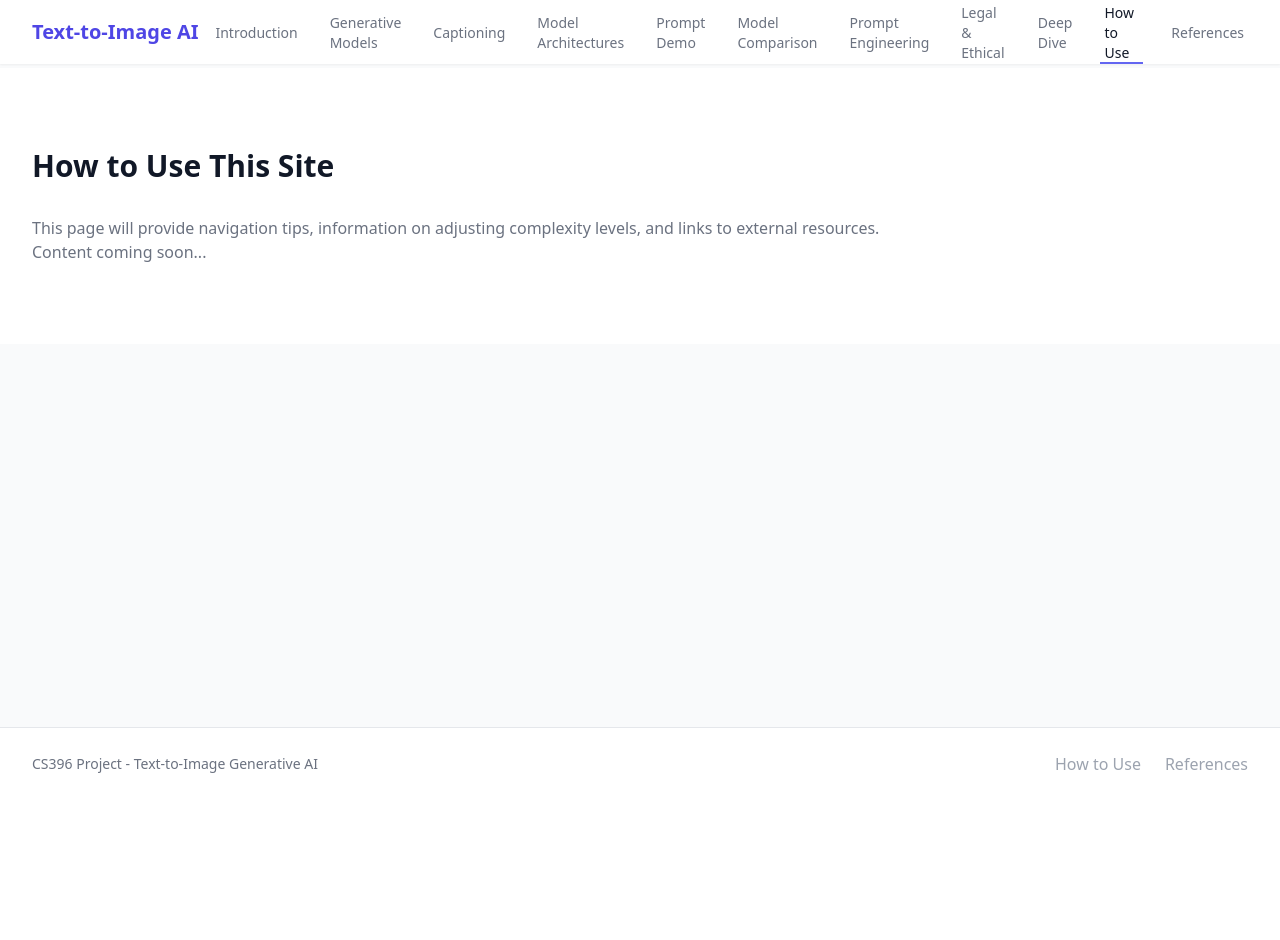
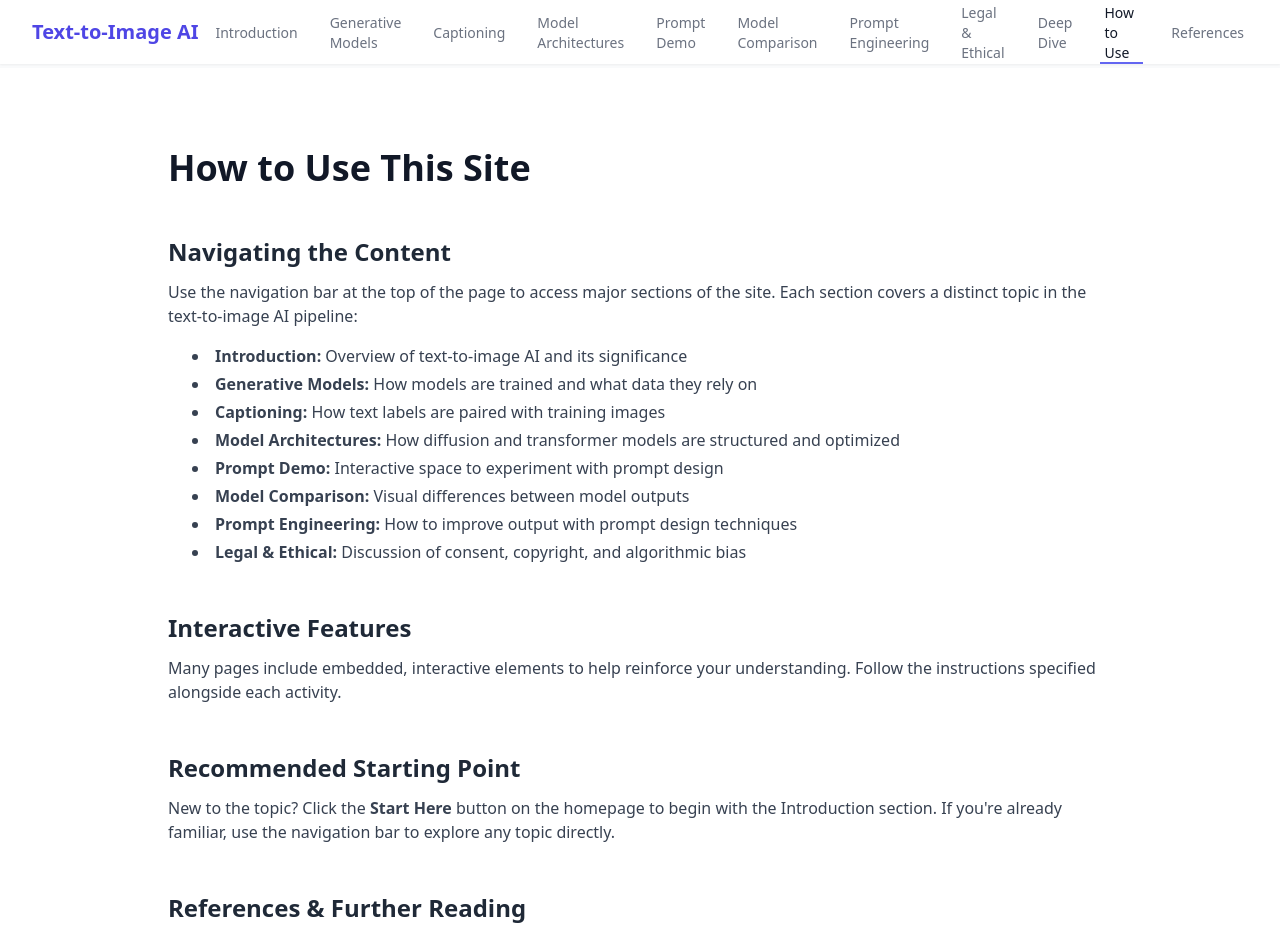
Before and after one commit to rsmkhal/genai-explainer, a React app: page /#/how-to-use in a window 1280 px wide. Shown: the top 940 px of the page. Before the commit the page ends 800 px from the top, so only its background shows below. Built offline with nearby package versions, Linux system fonts and the light colour scheme; the HTML template or start-up script is replaced by a standard one.

Commit message:
instructions added

```diff
--- a/src/pages/Home.tsx
+++ b/src/pages/Home.tsx
@@ -31,7 +31,7 @@ const Home = () => {
               Explore the World of Generative AI
             </h2>
             <p className="mt-4 max-w-2xl mx-auto text-xl text-gray-500">
-              This interactive site guides you through the fascinating
+              This interactive site guides you through the
               technology behind text-to-image AI models.
             </p>
           </div>
--- a/src/pages/HowToUse.tsx
+++ b/src/pages/HowToUse.tsx
@@ -1,18 +1,66 @@
 import React from 'react';
+
 const HowToUse = () => {
-  return <div className="bg-white w-full">
-      <div className="max-w-7xl mx-auto py-16 px-4 sm:px-6 lg:py-20 lg:px-8">
-        <h2 className="text-3xl font-extrabold text-gray-900 mb-8">
+  return (
+    <div className="bg-white w-full">
+      <section className="max-w-5xl mx-auto py-16 px-6 sm:px-8 lg:py-20 lg:px-10">
+        <h2 className="text-4xl font-bold text-gray-900 mb-12">
           How to Use This Site
         </h2>
-        <div className="prose prose-indigo prose-lg max-w-none text-gray-500">
-          <p>
-            This page will provide navigation tips, information on adjusting
-            complexity levels, and links to external resources.
+
+        {/* Section: Navigation */}
+        <div className="mb-12">
+          <h3 className="text-2xl font-semibold text-gray-800 mb-3">
+            Navigating the Content
+          </h3>
+          <p className="text-gray-700 mb-4">
+            Use the navigation bar at the top of the page to access major sections of the site. Each section covers a distinct topic in the text-to-image AI pipeline:
           </p>
-          <p>Content coming soon...</p>
+          <ul className="list-disc list-inside ml-6 text-gray-700 space-y-1">
+            <li><strong>Introduction:</strong> Overview of text-to-image AI and its significance</li>
+            <li><strong>Generative Models:</strong> How models are trained and what data they rely on</li>
+            <li><strong>Captioning:</strong> How text labels are paired with training images</li>
+            <li><strong>Model Architectures:</strong> How diffusion and transformer models are structured and optimized</li>
+            <li><strong>Prompt Demo:</strong> Interactive space to experiment with prompt design</li>
+            <li><strong>Model Comparison:</strong> Visual differences between model outputs</li>
+            <li><strong>Prompt Engineering:</strong> How to improve output with prompt design techniques</li>
+            <li><strong>Legal & Ethical:</strong> Discussion of consent, copyright, and algorithmic bias</li>
+          </ul>
         </div>
-      </div>
-    </div>;
+
+        {/* Section: Interactivity */}
+        <div className="mb-12">
+          <h3 className="text-2xl font-semibold text-gray-800 mb-3">
+            Interactive Features
+          </h3>
+          <p className="text-gray-700 mb-4">
+            Many pages include embedded, interactive elements to help reinforce your understanding. Follow the instructions
+            specified alongside each activity.
+          </p>
+        </div>
+
+        {/* Section: Starting Point */}
+        <div className="mb-12">
+          <h3 className="text-2xl font-semibold text-gray-800 mb-3">
+            Recommended Starting Point
+          </h3>
+          <p className="text-gray-700">
+            New to the topic? Click the <strong>Start Here</strong> button on the homepage to begin with the Introduction section. If you're already familiar, use the navigation bar to explore any topic directly.
+          </p>
+        </div>
+
+        {/* Section: References */}
+        <div className="mb-4">
+          <h3 className="text-2xl font-semibold text-gray-800 mb-3">
+            References & Further Reading
+          </h3>
+          <p className="text-gray-700">
+            The <strong>References</strong> section provides links to the research papers, official docs, and articles cited throughout the site.
+          </p>
+        </div>
+      </section>
+    </div>
+  );
 };
+
 export default HowToUse;
```
